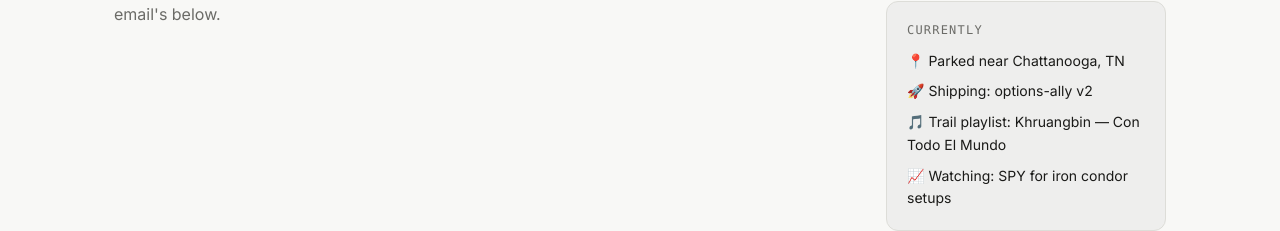
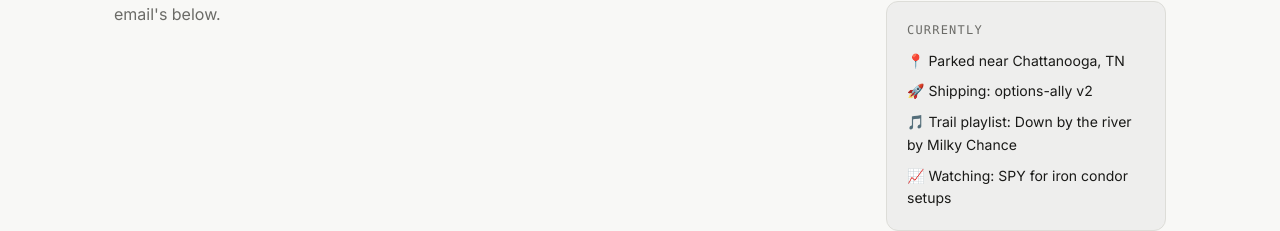
Before and after one commit to iggyuga/iggyuga.github.io, a React (Vite) app: page / in a window 1280 px wide. Shown: the part 1067-1298 px from the top of the page. Built offline with nearby package versions, Linux system fonts and the light colour scheme.

Commit message:
Update trail playlist in currentlyLines

```diff
--- a/src/content/currently.ts
+++ b/src/content/currently.ts
@@ -2,6 +2,6 @@
 export const currentlyLines: readonly string[] = [
   '📍 Parked near Chattanooga, TN',
   '🚀 Shipping: options-ally v2',
-  '🎵 Trail playlist: Khruangbin — Con Todo El Mundo',
+  '🎵 Trail playlist: Down by the river by Milky Chance',
   '📈 Watching: SPY for iron condor setups',
 ]
```
